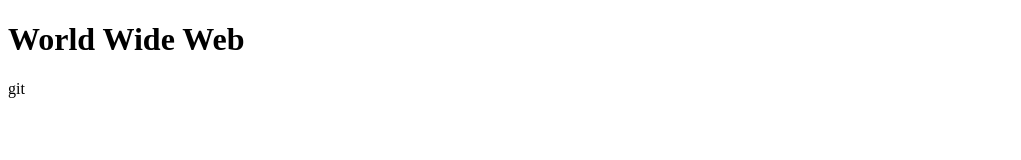
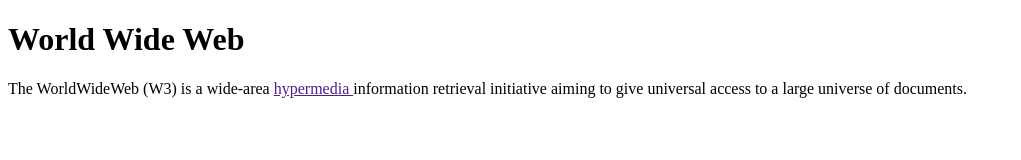
Before and after one commit to rinkudasDevops/mernNinja, a plain HTML site: page day1.html in a window 1280 px wide. Shown: the whole page, without its empty margins (0-1021 px from the left). Drawn offline with Linux system fonts and the light colour scheme.

Commit message:
second commit on the day1.html  file

```diff
--- a/day1.html
+++ b/day1.html
@@ -7,5 +7,6 @@
 </head>
 <body>
     <h1>World Wide Web</h1>
+    <p>The WorldWideWeb (W3) is a wide-area  <a href="">hypermedia </a>information retrieval initiative aiming to give universal access to a large universe of documents.</p>
 </body>
-</html>git
+</html>
```
